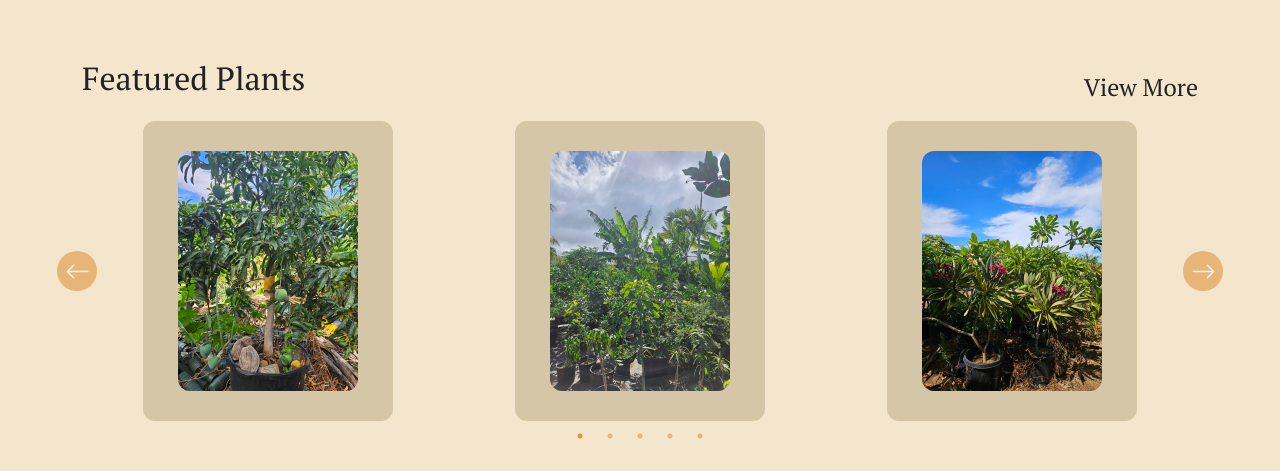
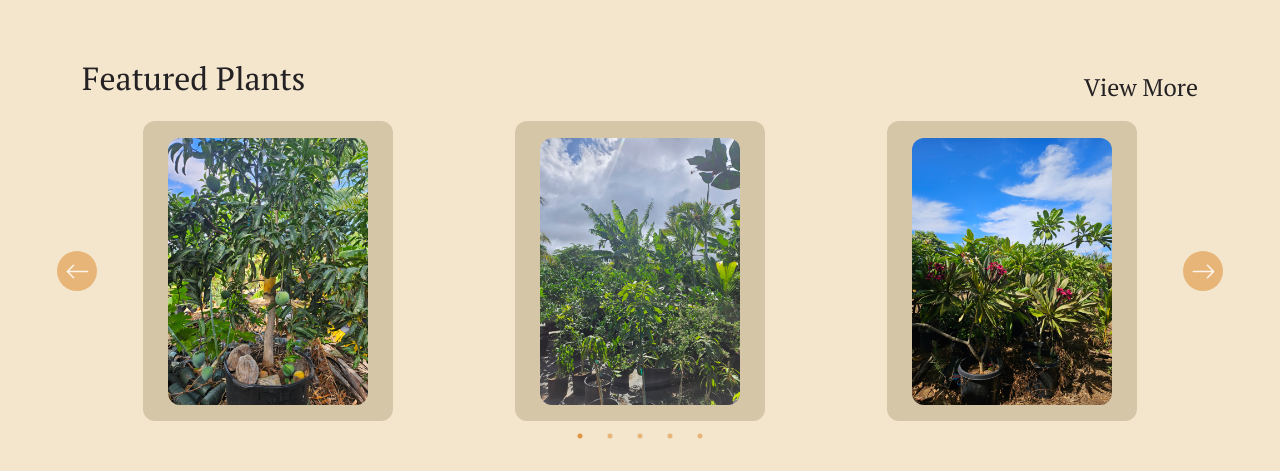
Before and after one commit to dhanielbolosan/azteca-nursery, a Next.js app in the folder azteca-nursery/: page / in a window 1280 px wide. Shown: the part 1760-2231 px from the top of the page. Built offline with nearby package versions, Linux system fonts and the light colour scheme; a web font is replaced by a local one.

Commit message:
Another Attempt at Fixing

```diff
--- a/azteca-nursery/src/app/globals.css
+++ b/azteca-nursery/src/app/globals.css
@@ -348,7 +348,7 @@ a {
 
 .plant-image {
   width: 80%;
-  max-width: 180px;
+  max-width: 100%;
   height: auto;
   border-radius: 12px;
 }
@@ -443,15 +443,6 @@ a {
   .about-text {
     font-size: 1rem;
   }
-
-  .plant-card {
-    width: 95%;
-    aspect-ratio: 5/6
-  }
-
-  .plant-image {
-    width: 90%
-  }
 }
 
 /* mobile phones */
```
